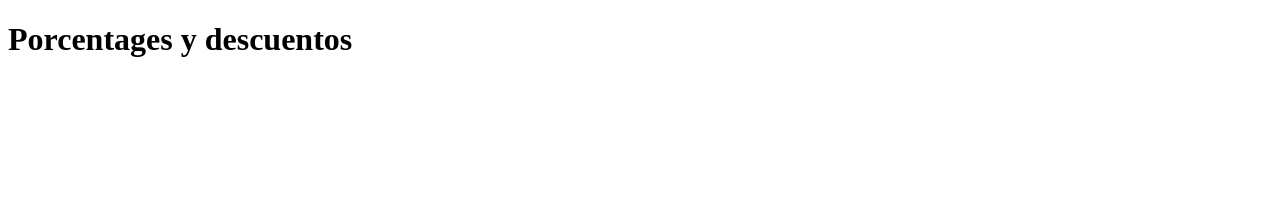
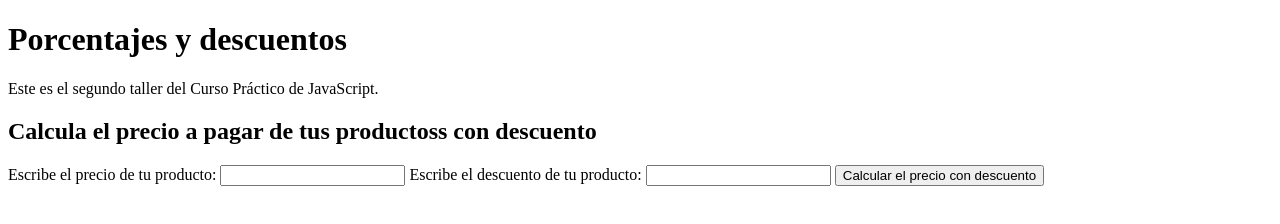
Before and after one commit to JorgeZubieta/platzi-curso-practico-javascript, a plain HTML site: page descuentos.html in a window 1280 px wide. Drawn offline with Linux system fonts and the light colour scheme.

Commit message:
2nd taller completado - descuento

```diff
--- a/descuentos.html
+++ b/descuentos.html
@@ -7,10 +7,32 @@
     <title>Porcentages y descuentos</title>
 </head>
 <body>
-    <h1>
-        Porcentages y descuentos
-    </h1>
+    <header>
+        <h1>
+            Porcentajes y descuentos
+        </h1>
+        <p>Este es el segundo taller del Curso Práctico de JavaScript.</p>
+    </header>
 
+    <section>
+        <h2>Calcula el precio a pagar de tus productoss con descuento</h2>
+
+    <form>
+        <label for="InputPrice">Escribe el precio de tu producto:</label>
+        <input id="InputPrice" type="number" />
+
+        <label for="InputDiscount">Escribe el descuento de tu producto:</label>
+        <input id="InputDiscount" type="number" />
+
+        <!-- llamada a la accion call to action! -->
+        <button type="button" onclick="clickDiscount()">
+            Calcular el precio con descuento
+        </button>
+
+        <p id="ResultP"></p>
+
+        </form>
+    </section>
 
     <script src="./descuentos.js"></script>
 </body>
--- a/descuentos.js
+++ b/descuentos.js
@@ -1,22 +1,20 @@
-// // // definimos las vriables precio original y porcentage de descuento
-// // definimos las variables precio original y porcentage de descuento
-// const precioOriginal = 120;
-// const descuento = 18;
-
-// const porcentajePrecioConDescuento = 100 - descuento;
-// const precioConDescuento = (precioOriginal * porcentajePrecioConDescuento) / 100;
-
-// console.log({
-// 	precioOriginal,
-// 	descuento,
-// 	porcentajePrecioConDescuento,
-// 	precioConDescuento,
-// });
-
-
 // Ahora lo realizamos con funciones para el ingreso de parametros!
 function calcularPrecioConDescuento(precio, descuento) {
     const porcentajePrecioConDescuento = 100 - descuento;
     const precioConDescuento = (precio * porcentajePrecioConDescuento) / 100;
     return precioConDescuento;
 }
+
+function clickDiscount() {
+    const inputPrice = document.getElementById("InputPrice");
+    const priceValue = inputPrice.value;
+
+    const inputDiscount = document.getElementById("InputDiscount");
+    const discountValue = inputDiscount.value;
+
+    const precioConDescuento = calcularPrecioConDescuento(priceValue, discountValue);
+
+    // no usamos alert, mostramos el prcio con html!
+    const R = document.getElementById("ResultP");
+    R.innerText = "El precio con descuento son: $" + precioConDescuento;
+}
```
